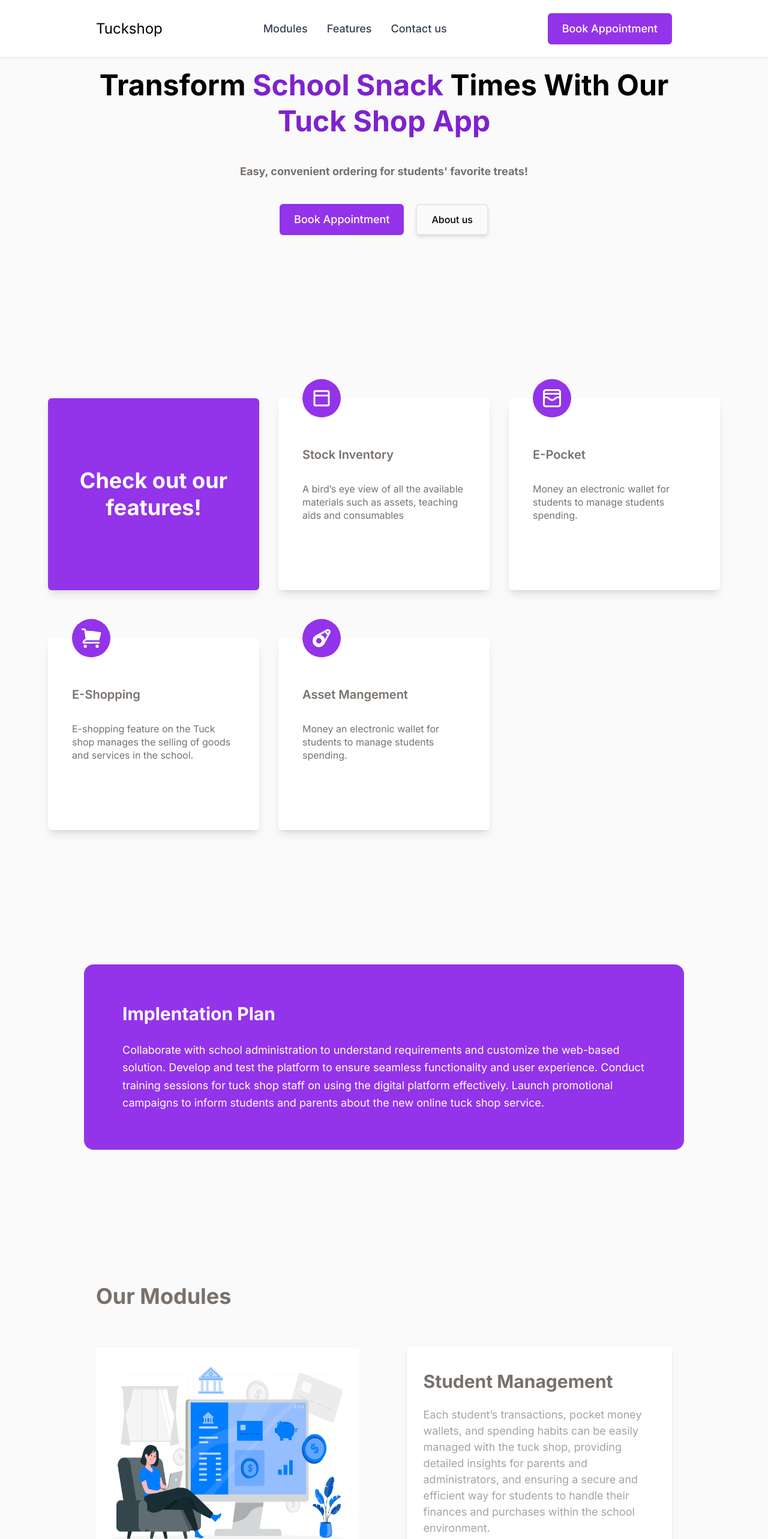
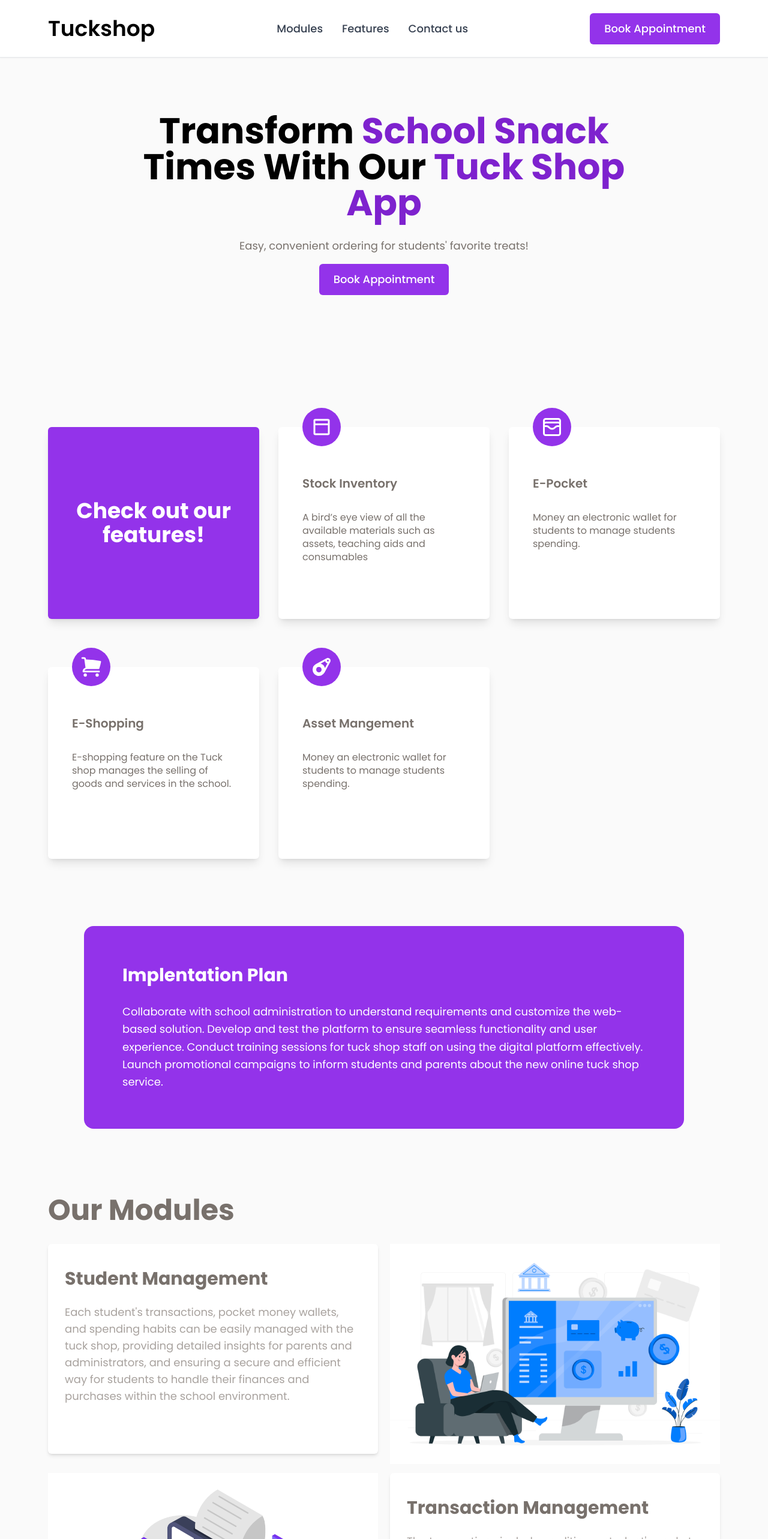
Before and after one commit to FemiBaller/tuckshop, a Next.js app: page / in a window 1280 px wide. Shown: the top 2566 px of the page at 60% size. Built offline with nearby package versions, Linux system fonts and the light colour scheme.

Commit message:
update: made the website responsive

```diff
--- a/app/Components/Footer.jsx
+++ b/app/Components/Footer.jsx
@@ -6,24 +6,18 @@ import { MdEmail } from "react-icons/md";
 
 const Footer = () => {
   return (
-    <section id="contact" className=" bg-[ #FFFFF0]  w-full text-gray-400 px-[10rem] py-[3rem]
-     md:px-[3rem] large:px-[5rem] tablet:px-[3rem] ">
-
-
-      <div className=" mb-16">
+    <section id="contact" className="bg-[#FFFFF0] w-full text-gray-600 px-5 sm:px-20 py-10 mt-24">
+      <div className="mb-6">
         <div>
-          <p className="text-3xl mb-20">
-            <a href="#hero">Tuckshop</a>
-          </p>
+          <p className="text-2xl mb-6 font-semibold">Tuckshop</p>
         </div>
-
-        <div >
-
-          <p  className="mb-[2rem] font-bold">Contact Us</p>
-          <div  className="flex flex-col gap-5">
+        <div>
+          <p className="mb-4 font-bold">Contact Us</p>
+          <div className="flex flex-col gap-5">
             <div className="flex items-center gap-5">
               <FaSquarePhone />
-            <p>Phone : 0906783837</p></div>
+            <p>Phone : 0906783837</p>
+          </div>
         <div className="flex items-center gap-5">
           <MdEmail />
           <p>Emai: info@Tolteminternational</p></div>
@@ -32,14 +26,10 @@ const Footer = () => {
             <p>Address: ilesha garage, Akure city</p></div>
           </div>
         </div>
-
-
-
       </div>
-
-      <div className="w-full border-2 border-gray-200 mb-10"></div>
+      <div className="w-full border border-gray-200 mb-5"></div>
       <div>
-        <p className="text-center">Copyright © 2024 Toltem Ineternational. All right reserved</p>
+        <p className="text-center text-base">Copyright © 2024 Toltem Ineternational. All right reserved</p>
       </div>
     </section>
   );
--- a/app/Components/Hero.jsx
+++ b/app/Components/Hero.jsx
@@ -1,31 +1,31 @@
 import React from "react";
+
+// Image import
+import BgImage from '@/app/img/school.jpg';
 
 function Hero() {
   return (
-    <section id="hero" className=" bg-[ #FFFFF0] py-28 px-40 font-bold max-w-full  ">
-      <div className="flex justify-center">
-      <div>
-        <h2 className="text-7xl text-center w-full leading-tight capitalize xl:text-5xl xl:leading-tight  lg:text-4xl md:text-2xl tablet:leading-normal mobile:text-xs leading-none  ">
-          Transform <span className="text-purple-700"> school snack </span>
-          times with our <span className="text-purple-700">Tuck Shop App </span>
+    <section
+      id="hero"
+      className=" h-[calc(100vh-96px)] max-h-[600px] max-w-full flex items-center justify-center pt-20 px-5 lg:px-20"
+      style={{backgroundImage: `url(${BgImage})`}}
+      >
+      <div className="w-full px-3 sm:px-8 lg:px-24">
+        <h2 className="font-bold text-3xl sm:text-6xl text-center w-full leading-tight capitalize">
+          Transform <span className="text-purple-700">school snack </span>
+          times with our <span className="text-purple-700">Tuck Shop App</span>
         </h2>
-        <p className="text-center font-bold text-lg my-10 text-stone-500  tablet:text-xs md:text-sm  ">
 
-          Easy, convenient ordering for students' favorite treats!
+        <p className="text-center text-sm sm:text-lg mt-7 mb-4 text-stone-500">
+          Easy, convenient ordering for students' favorite treats!
         </p>
-        <div className="flex justify-center gap-5  mobile:flex-col mobile:justify-center">
 
-        <button className="bg-purple-600 py-3 px-6 rounded-md text-lg text-white font-medium lg:text-base  hover:bg-purple-700 hover:shadow-lg transition duration-300 ease-in-out mobile:w-[12rem] ">
-  Book Appointment
-</button>
+        <div className="flex justify-center gap-5">
+          <button className="bg-purple-600 py-3 px-6 rounded-md text-lg text-white font-medium hover:bg-purple-700 hover:shadow-lg transition duration-300 ease-in-out">
+            Book Appointment
+          </button>
+        </div>
 
-          <button className="bg-transparent border-2  py-3 px-6 rounded-md text-black font-medium shadow-md transition duration-300 ease-in-out hover:bg-black hover:text-white hover:border-black mobile:w-[12rem]">
-  About us
-</button>
-
-
-        </div>
-      </div>
       </div>
     </section>
   );
--- a/app/Components/Implementation.jsx
+++ b/app/Components/Implementation.jsx
@@ -2,18 +2,13 @@ import React from 'react'
 
 const Implentation = () => {
   return (
-    <section className='flex justify-center'>
-    <div className=' bg-purple-600 my-[14rem] w-[1000px] max-w-[80%] rounded-2xl text-white center-text px-16 py-16  tablet:w-[600px]'  >
-   <h3 className='font-bold center-text text-3xl mb-7 large:text-2xl tablet:text-xl mobile:text-lg' >Implentation Plan</h3>
-   <p className='leading-relaxed text-lg font-normal large:text-base mobile:text-xs mobile:leading-snug'> Collaborate with school administration to understand requirements and customize the web-based
-solution.
-Develop and test the platform to ensure seamless functionality and user experience.
-Conduct training sessions for tuck shop staff on using the digital platform effectively.
-Launch promotional campaigns to inform students and parents about the new online tuck shop
-service.
-</p>
-
-    </div>
+    <section className='flex justify-center mt-28 px-5 sm:px-20'>
+      <div className='bg-purple-600 w-[1000px] max-w-full rounded-2xl text-white center-text px-5 sm:px-16 py-8 sm:py-16'>
+        <h3 className='font-bold center-text text-xl sm:text-3xl mb-7'>Implentation Plan</h3>
+        <p className='leading-relaxed text-lg font-normal'>
+          Collaborate with school administration to understand requirements and customize the web-based solution. Develop and test the platform to ensure seamless functionality and user experience. Conduct training sessions for tuck shop staff on using the digital platform effectively. Launch promotional campaigns to inform students and parents about the new online tuck shop service.
+        </p>
+      </div>
     </section>
   )
 }
--- a/app/Components/Modules.jsx
+++ b/app/Components/Modules.jsx
@@ -7,67 +7,49 @@ import ImageFour from "@/public/assets/fourthimg.jpg";
 
 
 export const OurModules = () => {
+
+  const moduleComps = [
+    {
+      id: 1,
+      image: ImageTwo,
+      title: 'Student Management',
+      content: `Each student's transactions, pocket money wallets, and spending habits can be easily managed with the tuck shop, providing detailed insights for parents and administrators, and ensuring a secure and efficient way for students to handle their finances and purchases within the school environment.`
+    },
+    {
+      id: 2,
+      image: ImageThree,
+      title: 'Transaction Management',
+      content: `The transactions include crediting a student's pocket money wallet, debiting the wallet and purchase of goods. Students can also a list of all transcations made and also download the list in pdf format.`
+    },
+    {
+      id: 3,
+      image: ImageFour,
+      title: 'Admin Management',
+      content: `Each student's transactions, pocket money wallets, and spending habits can be easily managed with the tuck shop, providing detailed insights for parents and administrators, and ensuring a secure and efficient way for students to handle their finances and purchases within the school environment.`
+    },
+  ]
+
   return (
-    <section id="modules" className="px-[10rem] mb-[8rem]   lg:px-[3rem] ">
-      <p  className="font-bold text-4xl text-stone-500 mb-16 ">Our Modules</p>
-      <div className="mb-[10rem] large:mb-[4rem] tablet:mb-[6rem]">
-        <div className="flex items-center gap-20 md:gap-7 w-full tablet:flex-col-reverse">
-          <div className="w-1/2 h-[350px] tablet:w-full">
-            <Image src={ImageTwo} className="w-full h-full" />
-          </div>
-
-          <div className="w-1/2 bg-white rounded-md shadow-md px-7 py-10 ] tablet:w-full">
-            <h4 className="font-bold text-3xl text-stone-500 mb-6 lg:text-xl large:text-base md:text-xs ">
-              Student Management
-            </h4>
-
-            <p className="font-normal text-lg text-stone-400 leading-normal large:text-sm  md:text-xs tablet:text-3xl">
-              Each student’s transactions, pocket money wallets, and spending
-              habits can be easily managed with the tuck shop, providing
-              detailed insights for parents and administrators, and ensuring a
-              secure and efficient way for students to handle their finances and
-              purchases within the school environment.
-            </p>
-          </div>
-        </div>
-      </div>
-      <div className="mb-[10rem] large:mb-[4rem] ">
-        <div className="flex items-center gap-20  md:gap-7 w-full tablet:flex-col ">
-          <div className="w-1/2 bg-white rounded-md shadow-md px-7 py-16 tablet:w-full ">
-            <h4 className="font-bold text-3xl text-stone-500 mb-6 lg:text-xl large:text-base   md:text-xs ">
-              Transaction Management
-            </h4>
-
-            <p className="font-normal text-lg text-stone-400 leading-normal large:text-sm  md:text-xs ">
-              The transactions include crediting a student’s pocket money
-              wallet, debiting the wallet and purchase of goods. Students can also a list of all transcations made and also download the list in pdf format.
-            </p>
-          </div>
-          <div  className="w-1/2 h-[350px] tablet:w-full">
-            <Image src={ImageThree} className="h-full w-full object-cover"/>
-          </div>
-        </div>
-      </div>
-      <div>
-        <div className="flex items-center gap-20  md:gap-7 w-full tablet:flex-col-reverse  ">
-          <div className="w-1/2 h-[350px] tablet:w-full">
-            <Image src={ImageFour} className="w-full h-full object-cover" />
-          </div>
-
-          <div className="w-1/2 bg-white rounded-md shadow-md px-7 py-10 tablet:w-full ">
-            <h4 className="font-bold text-3xl text-stone-500 mb-6  lg:text-xl large:text-base md:text-xs">
-              Admin Management
-            </h4>
-
-            <p className="font-normal text-lg text-stone-400 leading-normal large:text-sm md:text-xs">
-              Each student’s transactions, pocket money wallets, and spending
-              habits can be easily managed with the tuck shop, providing
-              detailed insights for parents and administrators, and ensuring a
-              secure and efficient way for students to handle their finances and
-              purchases within the school environment.
-            </p>
-          </div>
-        </div>
+    <section id="modules" className="w-full mt-28 px-5 sm:px-20">
+      <p className="font-bold text-2xl sm:text-5xl text-stone-500 mb-8">Our Modules</p>
+      <div className="w-full flex flex-col gap-8">
+        {
+          moduleComps.map((module) => (
+            <div key={module.id} className="w-full grid lg:grid-cols-2 gap-5">
+              <div className="h-[350px]">
+                <Image src={module.image} className="" />
+              </div>
+              <div className={`bg-white rounded-md shadow-md px-7 py-10 ${module.id % 2 === 0 ? '' : 'lg:-order-1'}`}>
+                <h4 className="font-bold text-lg sm:text-3xl text-stone-500 mb-6">
+                  {module.title}
+                </h4>
+                <p className="font-normal text-base sm:text-lg text-stone-400 leading-normal">
+                  {module.content}
+                </p>
+              </div>
+            </div>
+          ))
+        }
       </div>
     </section>
   );
--- a/app/Components/Navbar.jsx
+++ b/app/Components/Navbar.jsx
@@ -1,4 +1,5 @@
 "use client";
+import Link from "next/link";
 import React, { useState, useEffect } from "react";
 import { MdOutlineMenu, MdClose } from "react-icons/md";
 
@@ -11,13 +12,10 @@ const Navbar = () => {
 
   useEffect(() => {
     if (menu) {
-      // Disable scrolling
       document.body.style.overflow = 'hidden';
     } else {
-      // Enable scrolling
       document.body.style.overflow = 'auto';
     }
-    // Cleanup function to revert the changes if the component unmounts
     return () => {
       document.body.style.overflow = 'auto';
     };
@@ -25,14 +23,10 @@ const Navbar = () => {
 
   return (
     <>
-      <nav className="fixed w-full top-0 z-50 flex items-center justify-between h-24 px-[10rem] border-b border-gray-200 shadow-sm bg-white lg:px-[5rem]">
-        <div onClick={toggleMenu}>
-          <h1 className="text-2xl">
-            <a href="#hero">Tuckshop</a>
-          </h1>
-        </div>
+      <nav className="fixed w-full top-0 z-50 flex items-center justify-between h-24 px-5 sm:px-20 border-b border-gray-200 shadow-sm bg-white">
+        <Link href='/'><h1 className="text-xl sm:text-4xl font-semibold">Tuckshop</h1></Link>
         <div>
-          <ul className="large:hidden flex gap-8 font-medium text-stone-500 text-lg lg:text-base">
+          <ul className="hidden lg:flex gap-8 font-medium text-stone-500 text-lg">
             <li className="cursor-pointer transition duration-300 ease-in-out">
               <a
                 href="#modules"
@@ -60,14 +54,14 @@ const Navbar = () => {
           </ul>
         </div>
         <div className="flex items-center">
-          <div className=" hidden large:block" onClick={toggleMenu}>
+          <div className="lg:hidden" onClick={toggleMenu}>
             {menu ? (
               <MdClose className="h-8 w-8 text-gray-700" />
             ) : (
               <MdOutlineMenu className="h-8 w-8 text-gray-700" />
             )}
           </div>
-          <button className=" large:hidden bg-purple-600 py-3 px-6 rounded-md text-lg text-white font-medium lg:text-base hover:bg-purple-700 hover:shadow-lg transition duration-300 ease-in-out">
+          <button className="hidden lg:block bg-purple-600 py-3 px-6 rounded-md text-lg text-white font-medium hover:bg-purple-700 hover:shadow-lg transition duration-300 ease-in-out">
             Book Appointment
           </button>
         </div>
@@ -77,7 +71,7 @@ const Navbar = () => {
         <div className="flex justify-end p-4">
           <MdClose className="h-8 w-8 text-gray-700" onClick={toggleMenu} />
         </div>
-        <div className="flex flex-col items-center justify-center h-full space-y-8 text-lg text-stone-500">
+        <div className="flex flex-col items-center pt-20 h-full space-y-8 text-lg text-stone-500">
           <a
             href="#modules"
             className="block text-gray-700 hover:text-purple-600 hover:underline"
@@ -100,7 +94,7 @@ const Navbar = () => {
             Contact us
           </a>
           <button
-            className="bg-purple-600 py-3 px-6 rounded-md text-lg text-white font-medium lg:text-base hover:bg-purple-700 hover:shadow-lg transition duration-300 ease-in-out"
+            className="bg-purple-600 py-3 px-6 rounded-md text-lg text-white font-medium hover:bg-purple-700 hover:shadow-lg transition duration-300 ease-in-out"
             onClick={toggleMenu}
           >
             Book Appointment
--- a/app/Components/Solutions.jsx
+++ b/app/Components/Solutions.jsx
@@ -14,7 +14,7 @@ const Card = [
   {
     id: 2,
     title: "Stock Inventory ",
-    text: "  A bird’s eye view of all the available materials such as assets, teaching aids and consumables ",
+    text: " A bird’s eye view of all the available materials such as assets, teaching aids and consumables ",
     icon: <BiDockTop />,
   },
   {
@@ -39,25 +39,25 @@ const Card = [
 
 const Solutions = () => {
   return (
-    <section id="features" className="  grid grid-cols-3 gap-y-20 gap-x-8 justify-center mt-[10rem] w-full px-20 transition-all duration-3000 large:grid-cols-2 tablet:px-9 mobile:flex mobile:flex-col ">
+    <section id="features" className="grid sm:grid-cols-2 lg:grid-cols-3 gap-y-20 gap-x-8 justify-center mt-28 w-full px-5 sm:px-20 transition-all duration-300">
       {Card.map((card) => (
         <>
           {card.id === 1 ? (
-            <div className="bg-purple-600 h-[320px] rounded-md shadow-lg flex items-center flex-wrap px-5">
-              <p className="text-white font-bold text-4xl leading-tight text-center">
+            <div key={card.id} className="bg-purple-600 h-[320px] rounded-md shadow-lg flex items-center justify-center px-5">
+              <p className="text-white font-bold text-xl sm:text-4xl leading-tight text-center">
                 Check out our features!
               </p>
             </div>
           ) : (
             <div
               key={card.id}
-      className="bg-white h-[320px] rounded-md shadow-lg text-stone-500 px-10 hover:translate-y-[-1.2rem] hover:shadow-xl large   "
+              className="bg-white h-[320px] rounded-md shadow-lg text-stone-500 px-10 hover:translate-y-[-1.2rem] hover:shadow-xl transition-[transform] ease duration-300"
             >
               <div className="bg-purple-600  w-16 h-16 rounded-full flex items-center justify-center mt-[-2rem]">
-                <p className="text-4xl text-white "> {card.icon}</p>
+                <p className="text-4xl text-white"> {card.icon}</p>
               </div>
               <div className="mt-12">
-                <p className="text-xl large:text-lg font-semibold mb-[2rem]">{card.title}</p>
+                <p className="text-xl font-semibold mb-[2rem]">{card.title}</p>
                 <p className="my-5 leading-snug font-normal">{card.text}</p>
               </div>
             </div>
--- a/app/layout.js
+++ b/app/layout.js
@@ -1,27 +1,27 @@
-import { Inter } from "next/font/google";
+import { Poppins } from "next/font/google";
 import "./globals.css";
 import Navbar from "@/app/Components/Navbar";
 import Footer from "@/app/Components/Footer";
 
-const inter = Inter({ subsets: ["latin"] });
+const poppins = Poppins({
+  subsets: ["latin"],
+  weight: ["100", "200", "300", "400", "500", "600", "700", "800", "900"]
+});
 
 export const metadata = {
-  title: "Create Next App",
+  title: "Tuckshop App",
   description: "Generated by create next app",
 };
 
 export default function RootLayout({ children }) {
   return (
     <html lang="en">
-      <body className={inter.className} >
-      <div className="bg-neutral-50 w-full overflow-hidden">
-      <Navbar />
-        <main  >{children}</main>
-
-        <Footer />
-      </div>
-
-
+      <body className={poppins.className} >
+        <div className="bg-neutral-50 w-full overflow-hidden">
+          <Navbar />
+          <main>{children}</main>
+          <Footer />
+        </div>
       </body>
     </html>
   );
--- a/app/page.js
+++ b/app/page.js
@@ -3,6 +3,7 @@ import Solutions from "@/app/Components/Solutions";
 import Implentation from "./Components/Implementation";
 import Benefits from "./Components/Benefits";
 import { OurModules } from "./Components/Modules";
+
 export default function Home() {
   return (
   <>
--- a/tailwind.config.js
+++ b/tailwind.config.js
@@ -1,4 +1,3 @@
-/** @type {import('tailwindcss').Config} */
 module.exports = {
   content: [
     "./pages/**/*.{js,ts,jsx,tsx,mdx}",
@@ -6,24 +5,11 @@ module.exports = {
     "./app/**/*.{js,ts,jsx,tsx,mdx}",
   ],
   theme: {
-    screens: {
-      sm:{max: '480px'},
-      mobile: {max: '600px'},
-      tablet: {max: '674px'},
-      md: {max:'768px'},
-      large: {max: '970px'},
-      lg: {max: '1173px'},
-      xl: {max: '1415px'},
-
-    },
-
-
     extend: {
-      backgroundImage: {
-        "gradient-radial": "radial-gradient(var(--tw-gradient-stops))",
-        "gradient-conic":
-          "conic-gradient(from 180deg at 50% 50%, var(--tw-gradient-stops))",
-      },
+      colors: {
+        "primary": "#EF6523",
+        "secondary": "#088D44"
+      }
     },
   },
   plugins: [],
```
Also changed, not shown: app/Components/Benefits.jsx (+14 -25 lines), app/img/school.jpg (added). Lines whose indentation alone changed are shown as unchanged.
